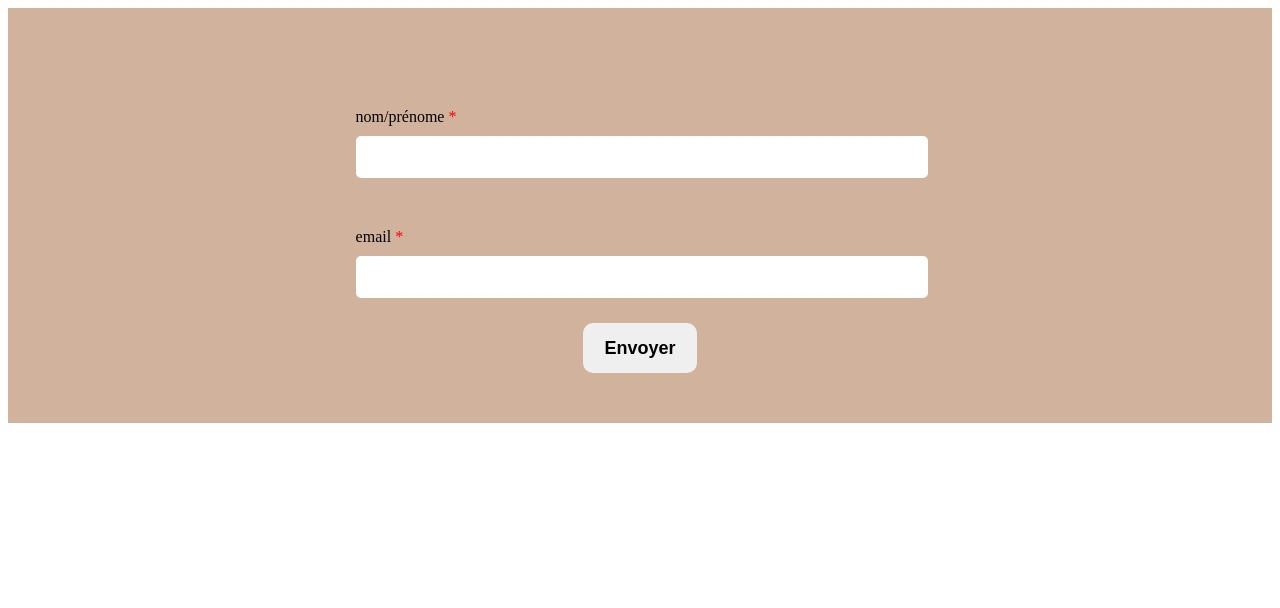
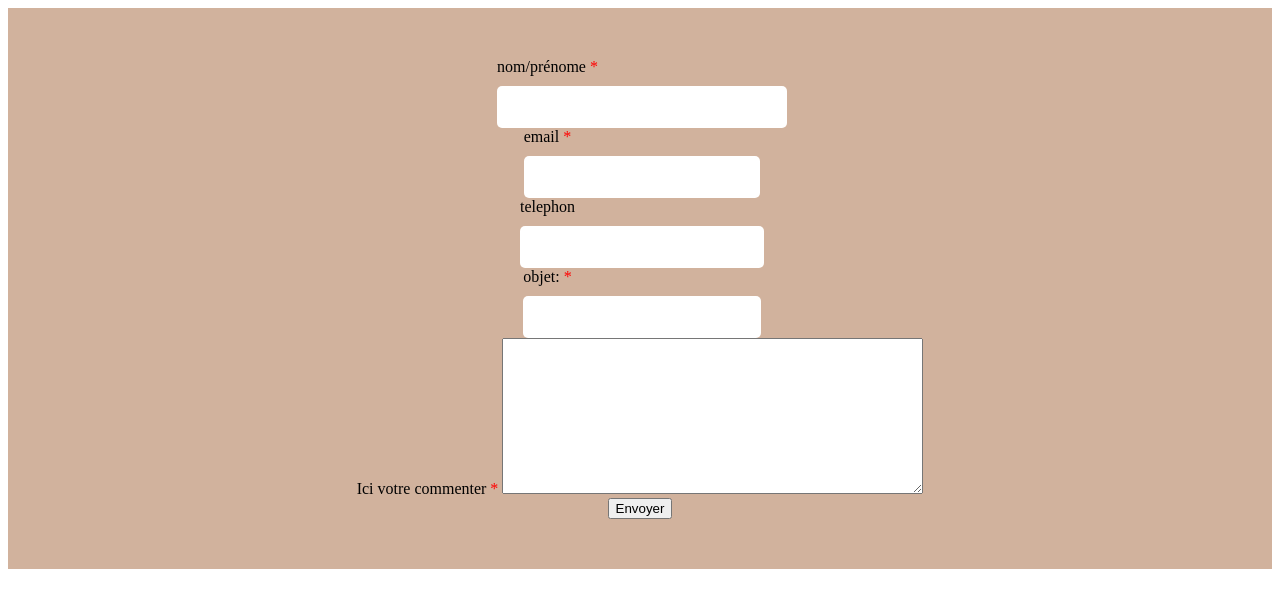
Before and after one commit to Huor97/site_simulateur, a plain HTML site: page index.html in a window 1280 px wide. Drawn offline with Linux system fonts and the light colour scheme.

Commit message:
modifier id

```diff
--- a/index.html
+++ b/index.html
@@ -10,19 +10,35 @@
 <body>
      <div id="container-formuler">
         <form action="" method="post" id="formuler">
-            <div id="parant-nom-prenom">
+            <div id="parent-nom-prenom">
                 <label for="name">nom/prénome <span>*</span></label>
                 <input type="text" id="nom" name="nom">
             </div>
-            <div id="parant-email">
+            <div id="parent-email">
                 <label for="email">email <span>*</span> </label>
                 <input type="text" id="email" name="email">
             </div>
-            <div id="parant-telephon">
+            <div id="parent-telephon">
 
             </div>
 
-            <div id="parant-button-formuler">
+            <div id="parent-telephone">
+                <label for="phone">telephon</label>
+                <input type="tel" id="telephon" name="phone">
+            </div>
+
+            <div id="parent-objet">
+                <label for="objet">objet: <span>*</span></label>
+                <input type="text" id="objet" name="objet">
+            </div>
+
+            <div id="parent-textarea">
+                <label for="message">Ici votre commenter <span>*</span></label>
+                <textarea type="text" name="message" id="message" cols="50" rows="10"></textarea>
+
+            </div>
+
+            <div id="parent-button-formuler">
                 <button type="submit" id="envoyer">Envoyer</button>
             </div>
         </form>
```
